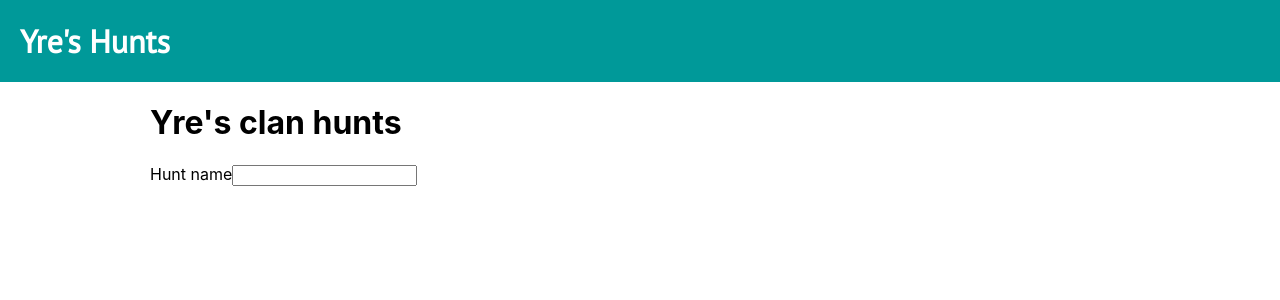
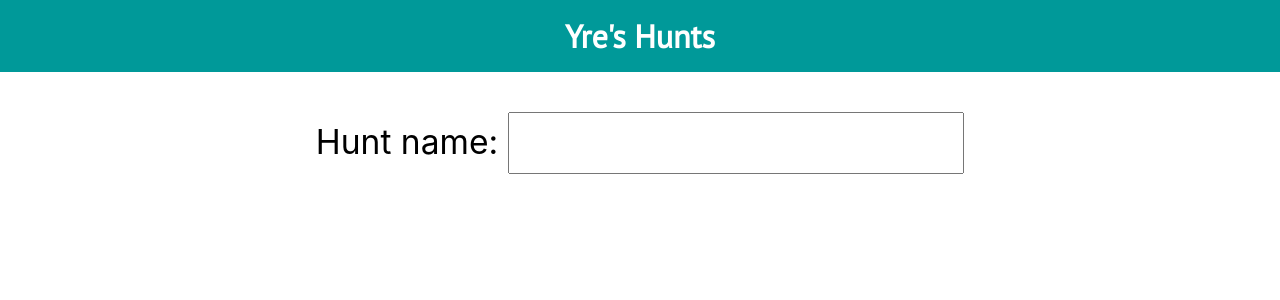
Before and after one commit to DeftCorgi/clanhunts, a React (Create React App) app in the folder client/: page / in a window 1280 px wide. Shown: the top 300 px of the page. Built offline with nearby package versions, Linux system fonts and the light colour scheme.

Commit message:
css cleanup

```diff
--- a/client/src/components/app/App.css
+++ b/client/src/components/app/App.css
@@ -1,4 +1,5 @@
 .container {
   width: 980px;
   margin: 0 auto;
+  padding: 40px 0px;
 }
--- /dev/null
+++ b/client/src/components/huntsearch/Huntsearch.css
@@ -0,0 +1,15 @@
+.searchfield {
+  padding: 10px 10px;
+  font-size: 2.1rem;
+  margin: 0 auto;
+}
+
+.Huntsearch label {
+  font-size: 2.1rem;
+  margin-right: 10px;
+}
+
+.Huntsearch form {
+  width: fit-content;
+  margin: 0 auto;
+}
--- a/client/src/components/huntsearch/Huntsearch.js
+++ b/client/src/components/huntsearch/Huntsearch.js
@@ -1,4 +1,5 @@
 import React, {useState} from 'react';
+import './Huntsearch.css';
 
 const Huntsearch = () => {
   const [name, setName] = useState('')
@@ -6,11 +7,10 @@ const Huntsearch = () => {
     setName(e.target.value)
   }
   return (
-    <div className="container">
-      <h1>Yre's clan hunts</h1>
+    <div className="Huntsearch container">
       <form>
-        <label htmlFor="name">Hunt name</label>
-        <input type="text" name="name" value={name} onChange={changeName} />
+        <label htmlFor="name">Hunt name:</label>
+        <input className="searchfield" type="text" name="name" value={name} onChange={changeName} />
       </form>
     </div>
   );
--- a/client/src/components/nav/nav.css
+++ b/client/src/components/nav/nav.css
@@ -1,5 +1,5 @@
 .Nav {
-  padding: 20px;
+  padding: 15px 20px;
   background: #009999;
 }
 
@@ -8,4 +8,5 @@
   font-weight: bold;
   font-family: 'PT Sans', sans-serif;
   font-size: 2rem;
+  text-align: center;
 }
```
